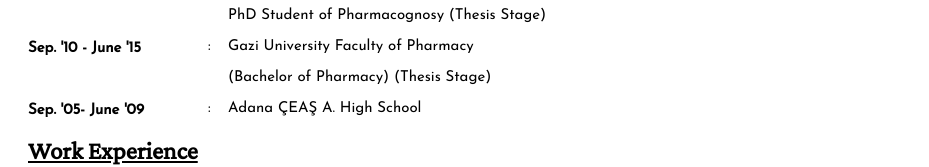
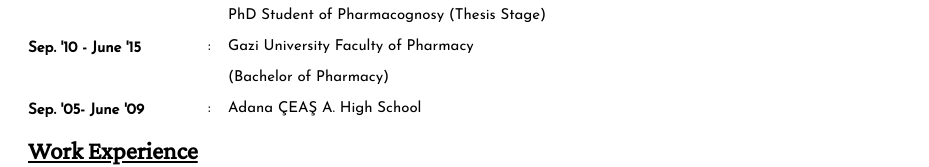
Before and after one commit to esinkiranoglu/esinkiranoglu.github.io, a plain HTML site: page index.html in a window 1280 px wide. Shown: the part 498-665 px from the top of the page, without its empty margins (0-929 px from the left). Drawn offline with nearby package versions, Linux system fonts and the light colour scheme.

Commit message:
Update index.html

```diff
--- a/index.html
+++ b/index.html
@@ -102,7 +102,7 @@
 
 <p>
 <span class="rhseducation">(Bachelor of Pharmacy)
-(Thesis Stage) </span>
+</span>
 </p>
 
 <p>
```
